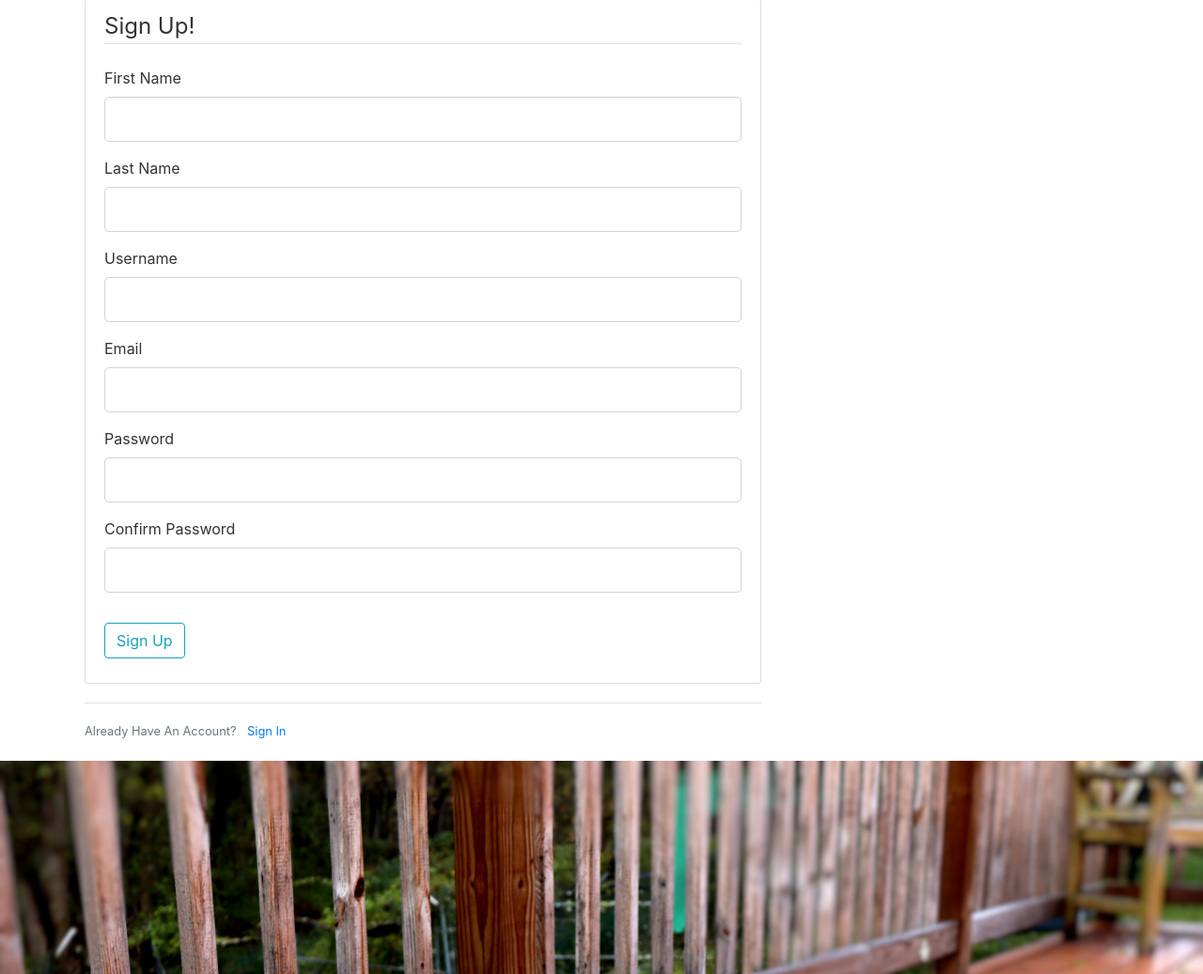
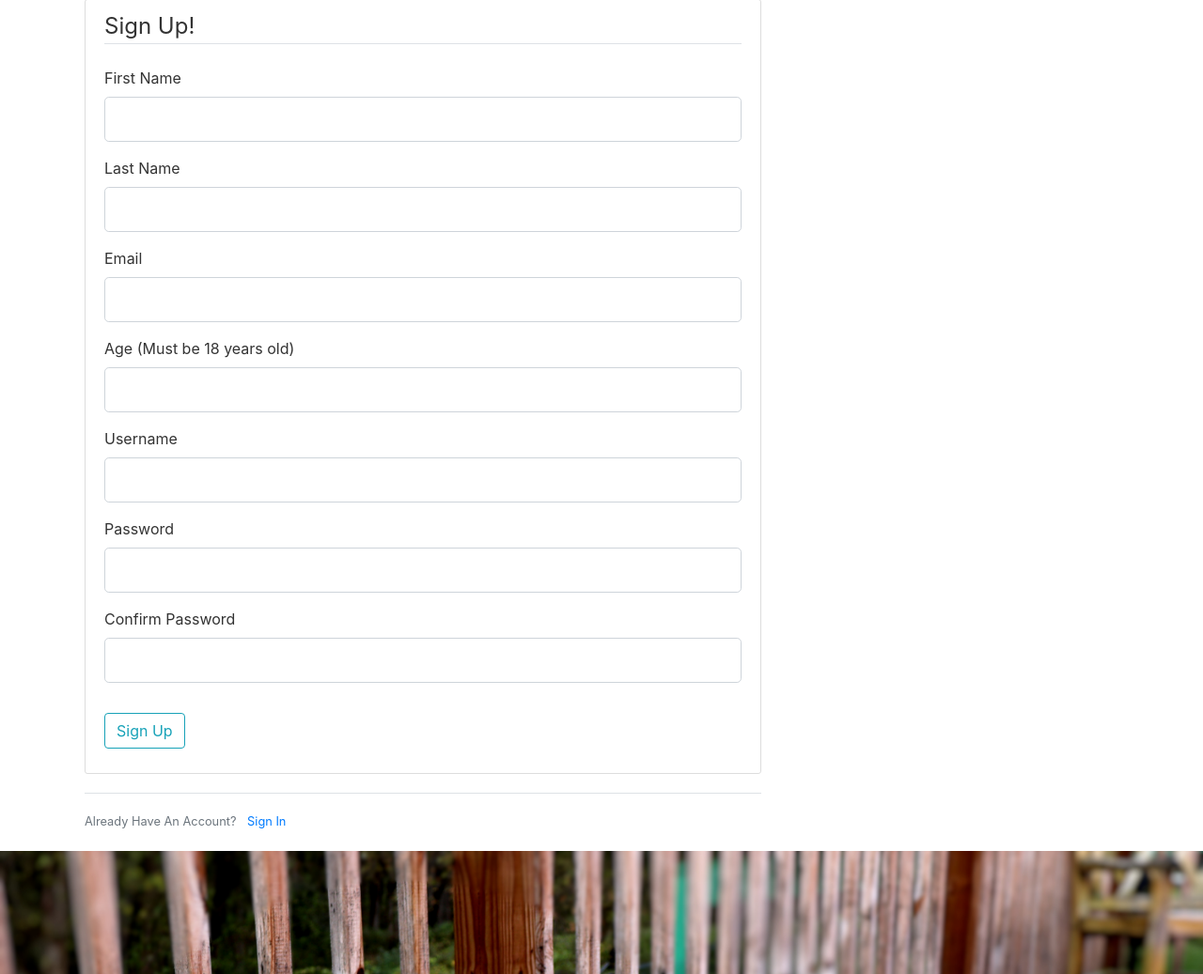
Before and after one commit to klark17/FlaskProject, a Flask app: page /signup in a window 1280 px wide. Shown: the part 877-1914 px from the top of the page at 94% size. Run offline with Flask 2, Linux system fonts and the light colour scheme; some libraries are stand-ins or nearby versions.

Commit message:
fixed database, signup page updates database

```diff
--- a/lessonfinder/form.py
+++ b/lessonfinder/form.py
@@ -1,13 +1,14 @@
 from flask_wtf import FlaskForm
-from wtforms import StringField, PasswordField, SubmitField, BooleanField, SelectField, DateTimeField
+from wtforms import StringField, PasswordField, SubmitField, BooleanField, SelectField, DateTimeField, IntegerField
 from wtforms.validators import DataRequired, Length, Email, EqualTo
 
 
 class RegistrationForm(FlaskForm):
-	fname = StringField('First Name', validators=[DataRequired()])
-	lname = StringField('Last Name', validators=[DataRequired()])
+	fName = StringField('First Name', validators=[DataRequired()])
+	lName = StringField('Last Name', validators=[DataRequired()])
 	username = StringField('Username', validators=[DataRequired(), Length(min=2, max=20)])
 	email = StringField('Email', validators=[DataRequired(), Email()])
+	age = IntegerField('Age (Must be 18 years old)', validators=[DataRequired()])
 	password = PasswordField('Password', validators=[DataRequired()])
 	confirm_password = PasswordField('Confirm Password', validators=[DataRequired(), EqualTo('password')])
 	submit = SubmitField('Sign Up')
--- a/lessonfinder/routes.py
+++ b/lessonfinder/routes.py
@@ -1,5 +1,5 @@
 from flask import render_template, url_for, flash, redirect
-from lessonfinder import app
+from lessonfinder import app, db
 from lessonfinder.form import RegistrationForm, LoginForm, SearchForm
 from lessonfinder.models import User, Admin, Instructor, Lesson
 
@@ -36,8 +36,13 @@ def about():
 def signup():
     form = RegistrationForm()
     if form.validate_on_submit():
+        # hashed_pw = bcrypt.generate_password_hash(form.password.data).decode('utf-8')
+        user = User(fName=form.fName.data, lName=form.lName.data, email=form.email.data, age=form.age.data,
+                    username=form.username.data, password=form.password.data)
+        db.session.add(user)
+        db.session.commit()
         flash(f'Account created for {form.username.data}!', 'success')
-        return redirect(url_for('home'))
+        return redirect(url_for('login'))
     return render_template('signup_page.html', title='Sign Up', form=form)
 
 
--- a/lessonfinder/templates/signup_page.html
+++ b/lessonfinder/templates/signup_page.html
@@ -6,31 +6,58 @@
             <fieldset class="form-group">
                 <legend class="border-bottom mb-4">Sign Up!</legend>
 				<div class="form-group">
-                    {{ form.fname.label(class="form-control-label") }}
+                    {{ form.fName.label(class="form-control-label") }}
 
-                    {% if form.fname.errors %}
-                        {{ form.fname(class="form-control form-control-lg is-invalid") }}
+                    {% if form.fName.errors %}
+                        {{ form.fName(class="form-control form-control-lg is-invalid") }}
                         <div class="invalid-feedback">
-                            {% for error in form.fname.errors %}
+                            {% for error in form.fName.errors %}
                                 <span>{{ error }}</span>
                             {% endfor %}
                         </div>
                     {% else %}
-                        {{ form.fname(class="form-control form-control-lg") }}
+                        {{ form.fName(class="form-control form-control-lg") }}
                     {% endif %}
                 </div>
 				<div class="form-group">
-                    {{ form.lname.label(class="form-control-label") }}
+                    {{ form.lName.label(class="form-control-label") }}
 
-                    {% if form.lname.errors %}
-                        {{ form.lname(class="form-control form-control-lg is-invalid") }}
+                    {% if form.lName.errors %}
+                        {{ form.lName(class="form-control form-control-lg is-invalid") }}
                         <div class="invalid-feedback">
-                            {% for error in form.lname.errors %}
+                            {% for error in form.lName.errors %}
                                 <span>{{ error }}</span>
                             {% endfor %}
                         </div>
                     {% else %}
-                        {{ form.lname(class="form-control form-control-lg") }}
+                        {{ form.lName(class="form-control form-control-lg") }}
+                    {% endif %}
+                </div>
+                <div class="form-group">
+                    {{ form.email.label(class="form-control-label") }}
+                    {% if form.email.errors %}
+                        {{ form.email(class="form-control form-control-lg is-invalid") }}
+                        <div class="invalid-feedback">
+                            {% for error in form.email.errors %}
+                                <span>{{ error }}</span>
+                            {% endfor %}
+                        </div>
+                    {% else %}
+                        {{ form.email(class="form-control form-control-lg") }}
+                    {% endif %}
+                </div>
+                <div class="form-group">
+                    {{ form.age.label(class="form-control-label") }}
+
+                    {% if form.age.errors %}
+                        {{ form.age(class="form-control form-control-lg is-invalid") }}
+                        <div class="invalid-feedback">
+                            {% for error in form.age.errors %}
+                                <span>{{ error }}</span>
+                            {% endfor %}
+                        </div>
+                    {% else %}
+                        {{ form.age(class="form-control form-control-lg") }}
                     {% endif %}
                 </div>
                 <div class="form-group">
@@ -45,19 +72,6 @@
                         </div>
                     {% else %}
                         {{ form.username(class="form-control form-control-lg") }}
-                    {% endif %}
-                </div>
-                <div class="form-group">
-                    {{ form.email.label(class="form-control-label") }}
-                    {% if form.email.errors %}
-                        {{ form.email(class="form-control form-control-lg is-invalid") }}
-                        <div class="invalid-feedback">
-                            {% for error in form.email.errors %}
-                                <span>{{ error }}</span>
-                            {% endfor %}
-                        </div>
-                    {% else %}
-                        {{ form.email(class="form-control form-control-lg") }}
                     {% endif %}
                 </div>
                 <div class="form-group">
```
Also changed, not shown: lessonfinder/models.py (+16 -7 lines), lessonfinder/site.db.
